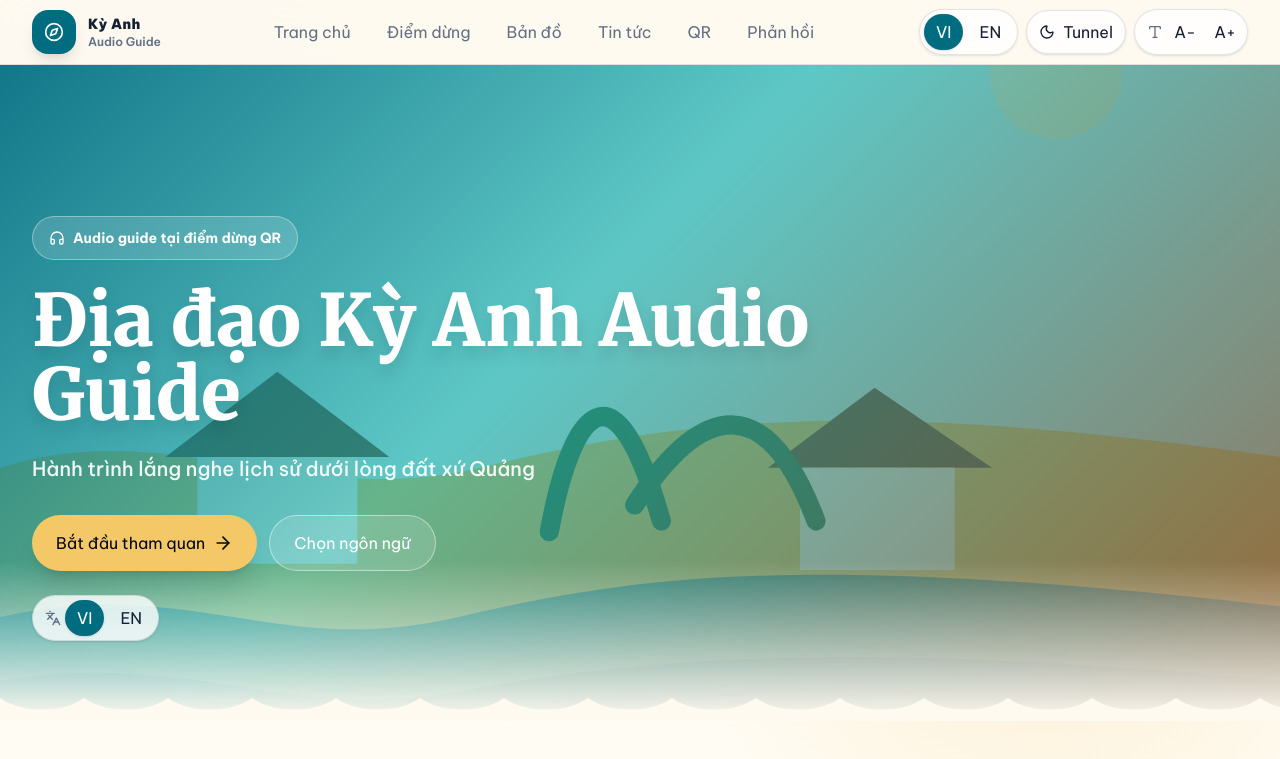
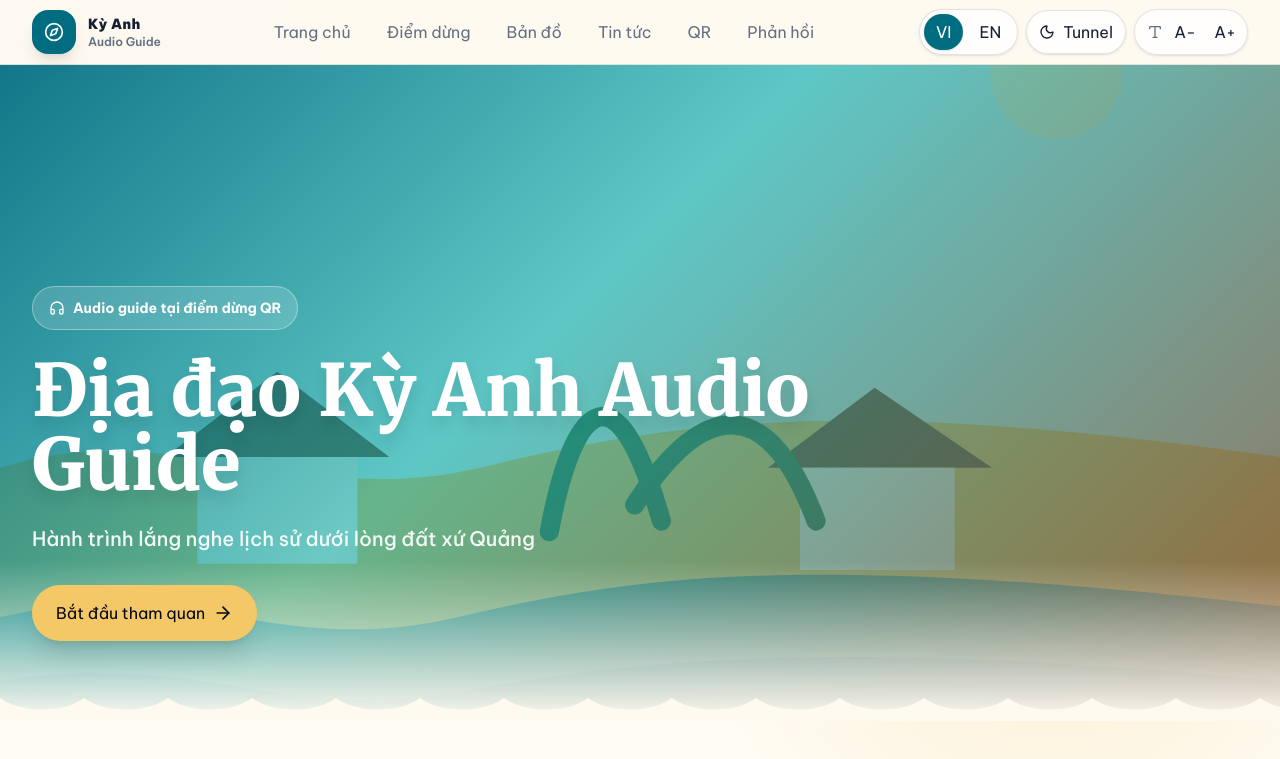
Before and after one commit to NamDoji/kyanh-audio-guide, a Next.js app: page / in a window 1280 px wide. Shown: the top 759 px of the page. Built offline with nearby package versions, Linux system fonts and the light colour scheme; no server answers.

Commit message:
fix: remove duplicate hero language controls

```diff
--- a/src/components/HomeClient.tsx
+++ b/src/components/HomeClient.tsx
@@ -4,7 +4,6 @@ import Image from "next/image";
 import Link from "next/link";
 import { ArrowRight, CalendarDays, Headphones, QrCode, ShieldCheck } from "lucide-react";
 import type { SiteContent } from "@/types/content";
-import { LanguageSwitcher } from "./LanguageSwitcher";
 import { SafetyNotes } from "./SafetyNotes";
 import { SiteMap } from "./SiteMap";
 import { StopCard } from "./StopCard";
@@ -40,15 +39,6 @@ export function HomeClient({ content }: { content: SiteContent }) {
                 {lang === "vi" ? "Bắt đầu tham quan" : "Start the tour"}
                 <ArrowRight aria-hidden className="size-5" />
               </Link>
-              <Link
-                href="/language"
-                className="inline-flex min-h-14 items-center justify-center rounded-full border border-white/45 bg-white/14 px-6 text-base font-black text-white backdrop-blur transition hover:bg-white/22"
-              >
-                {lang === "vi" ? "Chọn ngôn ngữ" : "Choose language"}
-              </Link>
-            </div>
-            <div className="mt-6">
-              <LanguageSwitcher />
             </div>
           </div>
         </div>
```
